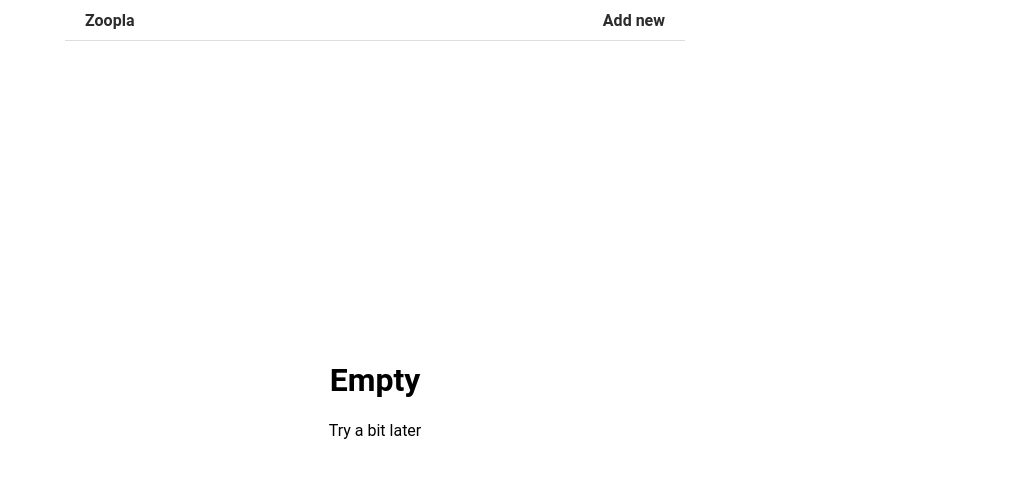
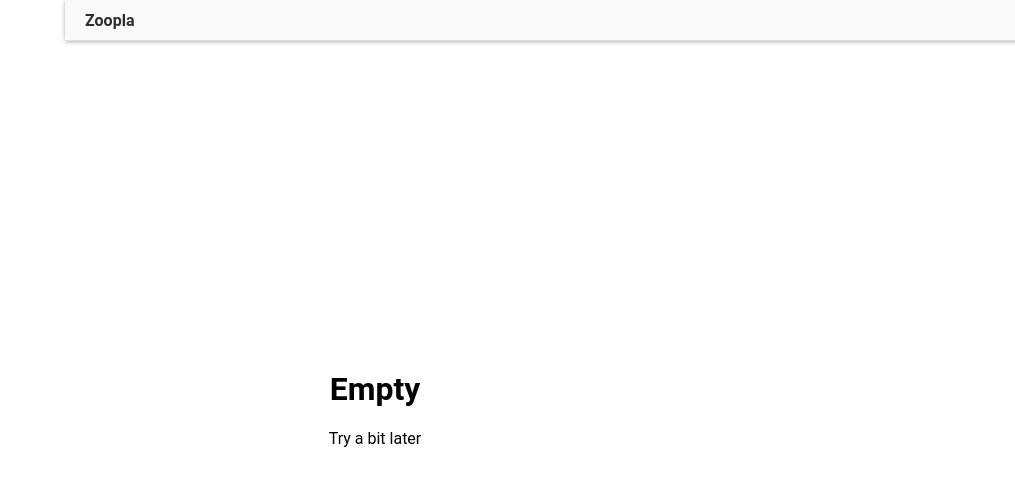
Before and after one commit to kolyuchii/listings, a React app: page / in a window 1280 px wide. Shown: the top 486 px of the page, without its empty margins (265-1280 px from the left). Built offline with nearby package versions, Linux system fonts and the light colour scheme.

Commit message:
Fixed header

```diff
--- a/src/containers/app/App.scss
+++ b/src/containers/app/App.scss
@@ -3,6 +3,6 @@
   margin: 0 auto;
 
   &__container {
-    padding: 0 20px 50px 20px;
+    padding: 50px 20px 50px 20px;
   }
 }
--- a/src/ui/header/header.scss
+++ b/src/ui/header/header.scss
@@ -4,6 +4,9 @@
   display: flex;
   justify-content: space-between;
   border-bottom: 1px solid #ddd;
+  position: fixed;
+  background-color: #f9f9f9;
+  box-shadow: 1px 0 5px #8c8c8c;
 
   &__title {
     font-size: 1em;
```
